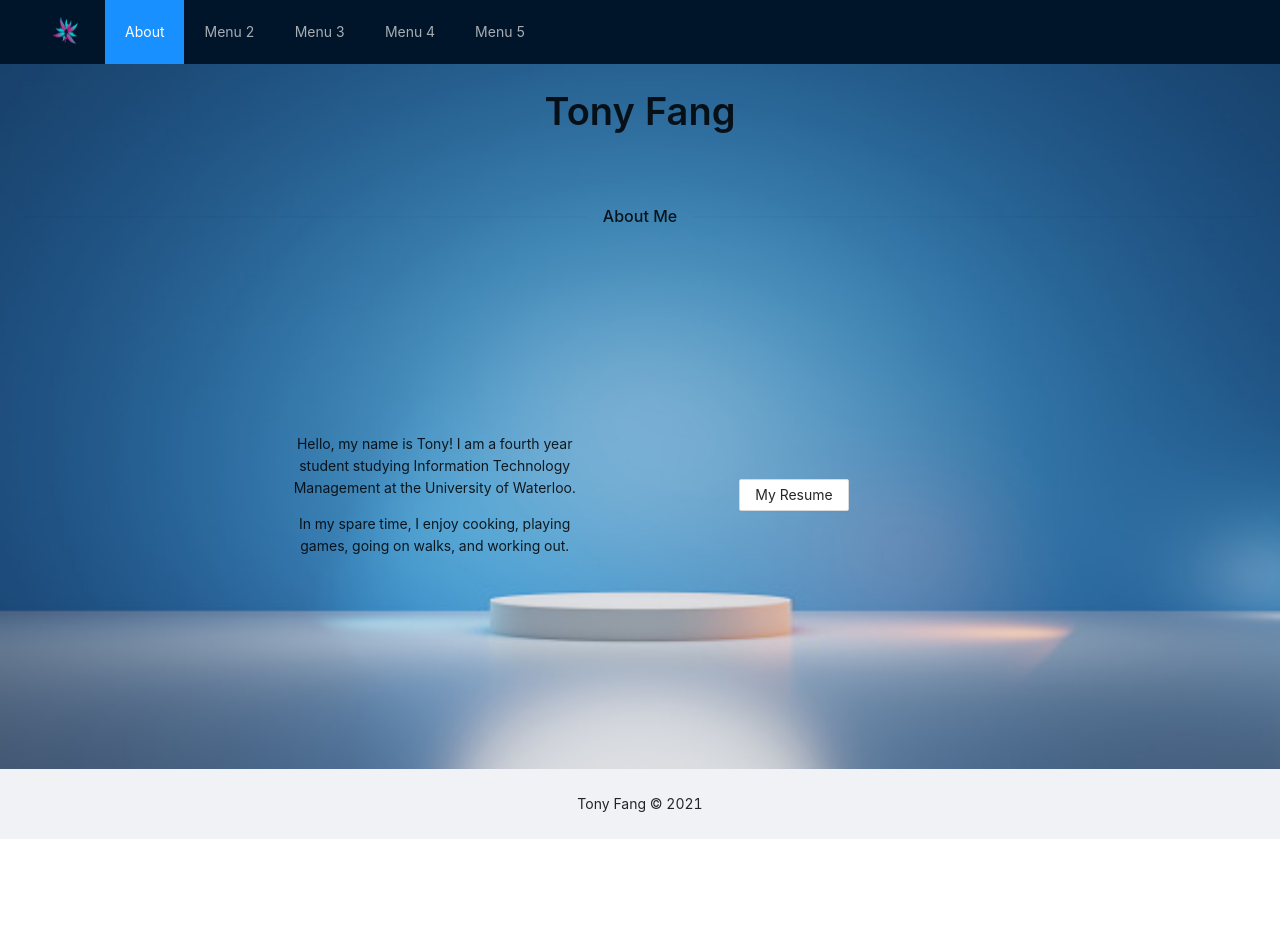
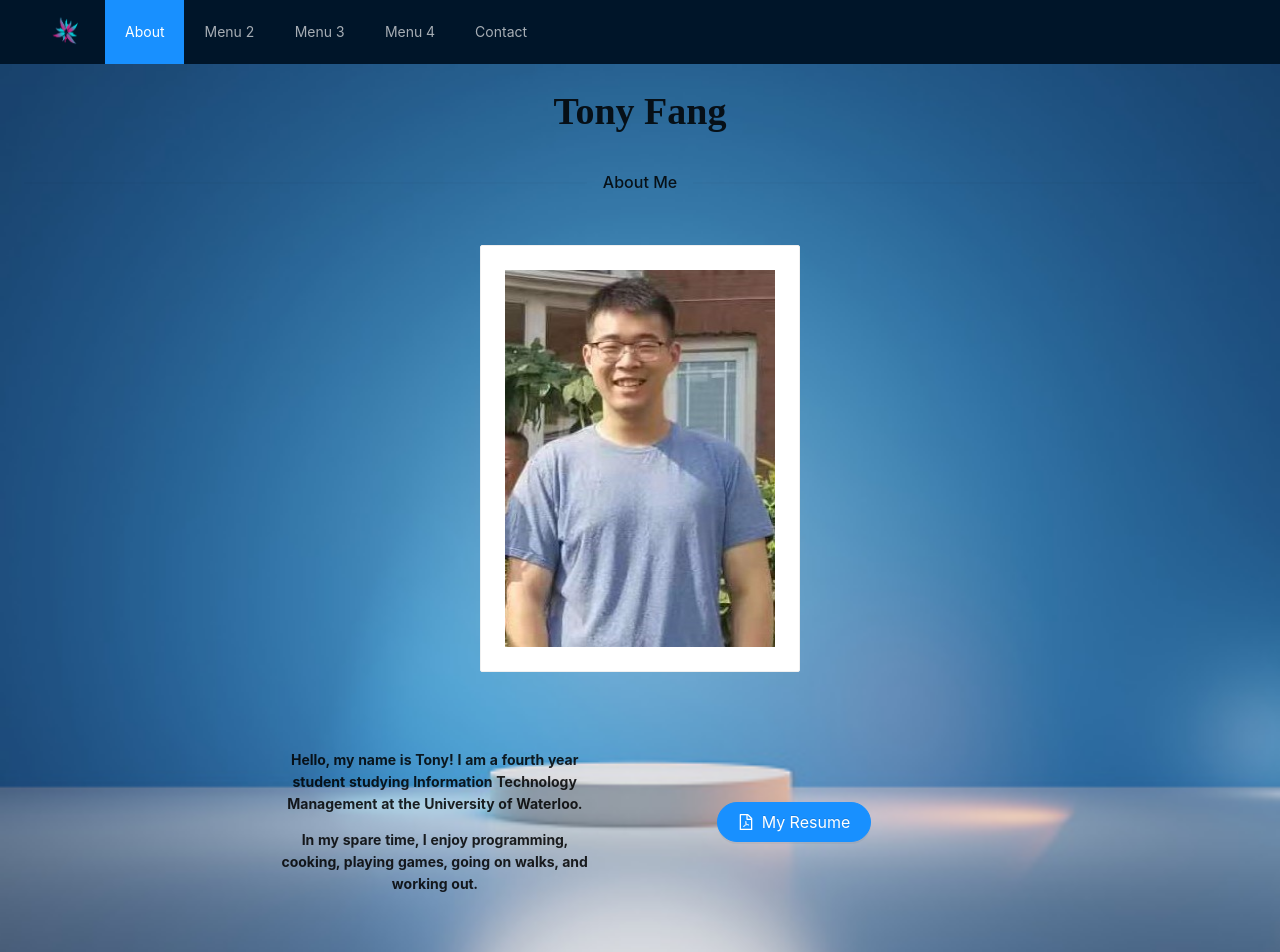
Before and after one commit to landf2000/reactAppClient, a React (Create React App) app: page / in a window 1280 px wide. Shown: the top 952 px of the page. Before the commit the page ends 839 px from the top, so only its background shows below. Built offline with nearby package versions, Linux system fonts and the light colour scheme.

Commit message:
added profile pic, changed resume button, added contact page

```diff
--- a/package.json
+++ b/package.json
@@ -3,6 +3,7 @@
   "version": "0.1.0",
   "private": true,
   "dependencies": {
+    "@ant-design/icons": "^4.7.0",
     "@testing-library/jest-dom": "^5.15.1",
     "@testing-library/react": "^11.2.7",
     "@testing-library/user-event": "^12.8.3",
--- a/src/App.css
+++ b/src/App.css
@@ -40,7 +40,7 @@
 }
 
 .site-layout-content {
-  min-height: 600px;
+  min-height: 800px;
   padding: 24px;
   background: #fff;
   background-image: url("./background.jpg");
--- a/src/App.js
+++ b/src/App.js
@@ -1,11 +1,13 @@
 import React, { useState, Component } from "react";
+import { FilePdfOutlined, MailFilled, GithubOutlined, LinkedinFilled } from "@ant-design/icons";
 import './App.css';
-import { Button, Layout, Menu, Breadcrumb, Row, Col, Typography, Divider, Affix } from 'antd';
+import { Button, Layout, Menu, Breadcrumb, Row, Col, Typography, Divider, Affix, Card, Tooltip } from 'antd';
 
 import logo from "./logo.png";
+import tony from "./tony.jpg";
 
 const { Header, Content, Footer } = Layout;
-const { Title } = Typography;
+const { Title, Paragraph } = Typography;
 
 
 class Menu1 extends Component {
@@ -15,28 +17,39 @@ class Menu1 extends Component {
   render() {
     return (
       <div className="site-layout-content">
-        <Row justify="center" style={{height: "100px"}}>
-          <Title> Tony Fang </Title>
+        <Row justify="center">
+          <Title style={{ fontFamily: "Georgia serif" }}> Tony Fang </Title>
         </Row>
         <Divider>About Me</Divider>
-        <Row style={{height: "500px"}} justify="center" align="middle">
+        <Row justify="center" style={{ marginTop: "50px" }}>
+          <Card bordered>
+            <img src={tony} alt="image of me" width="270px" height="377px"/>
+          </Card>
+        </Row>
+        <Row style={{height: "300px"}} justify="center" align="middle">
           <Col span={6}>
             <Row>
               <p>
-                Hello, my name is Tony!
-                I am a fourth year student studying Information Technology Management at the University of Waterloo.
+                <b>
+                  Hello, my name is Tony!
+                  I am a fourth year student studying Information Technology Management at the University of Waterloo.
+                </b>
               </p>
             </Row>
             <Row>
               <p style={{margin: "0"}}>
-                In my spare time, I enjoy cooking, playing games, going on walks, and working out.
+                <b>
+                  In my spare time, I enjoy programming, cooking, playing games, going on walks, and working out.
+                </b>
               </p>
             </Row>
           </Col>
 
           <Col span={8}>
             <Row justify="center">
-              <Button href="/reactAppClient/tony-resume.pdf"> My Resume </Button>
+              <Tooltip title="Click to open!">
+                <Button href="/reactAppClient/tony-resume.pdf" target="_blank" type="primary" shape="round" size="large" icon={<FilePdfOutlined />}> My Resume </Button>
+              </Tooltip>
             </Row>
           </Col>
         </Row>
@@ -130,20 +143,32 @@ class Menu5 extends Component {
   render() {
     return (
       <div className="site-layout-content">
-        <Row>
-            <Col span={6}>
-              Menu 5
-            </Col>
-            <Col span={6}>
-              Menu 5
-            </Col>
-            <Col span={6}>
-              Menu 5
-            </Col>
-            <Col span={6}>
-              Menu 5
-            </Col>
+        <Row justify="center">
+          <Title style={{ fontFamily: "Georgia serif" }}> Contact </Title>
         </Row>
+        <Divider/>
+        <Row style={{height: "100px"}} justify="center" align="middle">
+          <p>
+            You can reach me at:
+          </p>
+        </Row>
+
+        <Row justify="center" style={{ fontSize: "50px" }}>
+          <Col span={8}>
+            <Row align="space-around">
+              <a href="mailto:t24fang@uwaterloo.ca" target="_blank" style={{ color: "#f0f2f5" }}>
+                <MailFilled />
+              </a>
+              <a href="https://github.com/landf2000" target="_blank" style={{ color: "#f0f2f5" }}>
+                <GithubOutlined />
+              </a>
+              <a href="https://www.linkedin.com/in/tony-fang-84b887164/" target="_blank" style={{ color: "#f0f2f5" }}>
+                <LinkedinFilled />
+              </a>
+            </Row>
+          </Col>
+        </Row>
+
       </div>
     )
   }
@@ -193,7 +218,7 @@ class App extends Component {
                 <Menu.Item key={2}>Menu 2</Menu.Item>
                 <Menu.Item key={3}>Menu 3</Menu.Item>
                 <Menu.Item key={4}>Menu 4</Menu.Item>
-                <Menu.Item key={5}>Menu 5</Menu.Item>
+                <Menu.Item key={5}>Contact</Menu.Item>
               </Menu>
             </Header>
           </Affix>
```
Also changed, not shown: src/tony.jpg (added), 1 other file (tests, documents, lock files or other folders).
